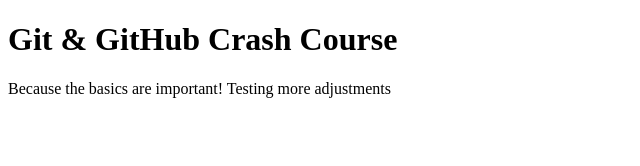
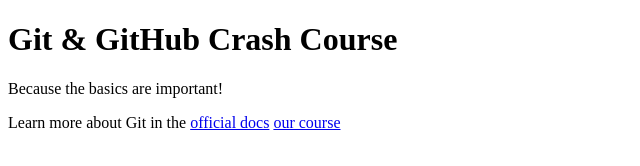
Before and after one commit to synthesis9070/github-crash-course, a plain HTML site: page 01 Starting Project/index.html in a window 1280 px wide. Shown: the whole page, without its empty margins (0-640 px from the left). Drawn offline with Linux system fonts and the light colour scheme.

Commit message:
added web links

```diff
--- a/01 Starting Project/index.html
+++ b/01 Starting Project/index.html
@@ -8,6 +8,11 @@
   </head>
   <body>
     <h1>Git & GitHub Crash Course</h1>
-    <p>Because the basics are important! Testing more adjustments</p>
+    <p>Because the basics are important!</p>
+    <p>
+      Learn more about Git in the
+      <a href="https://git.scm.com/book/en/v2">official docs</a>
+      <a href="https://acad.link/git">our course</a>
+    </p>
   </body>
 </html>
```
